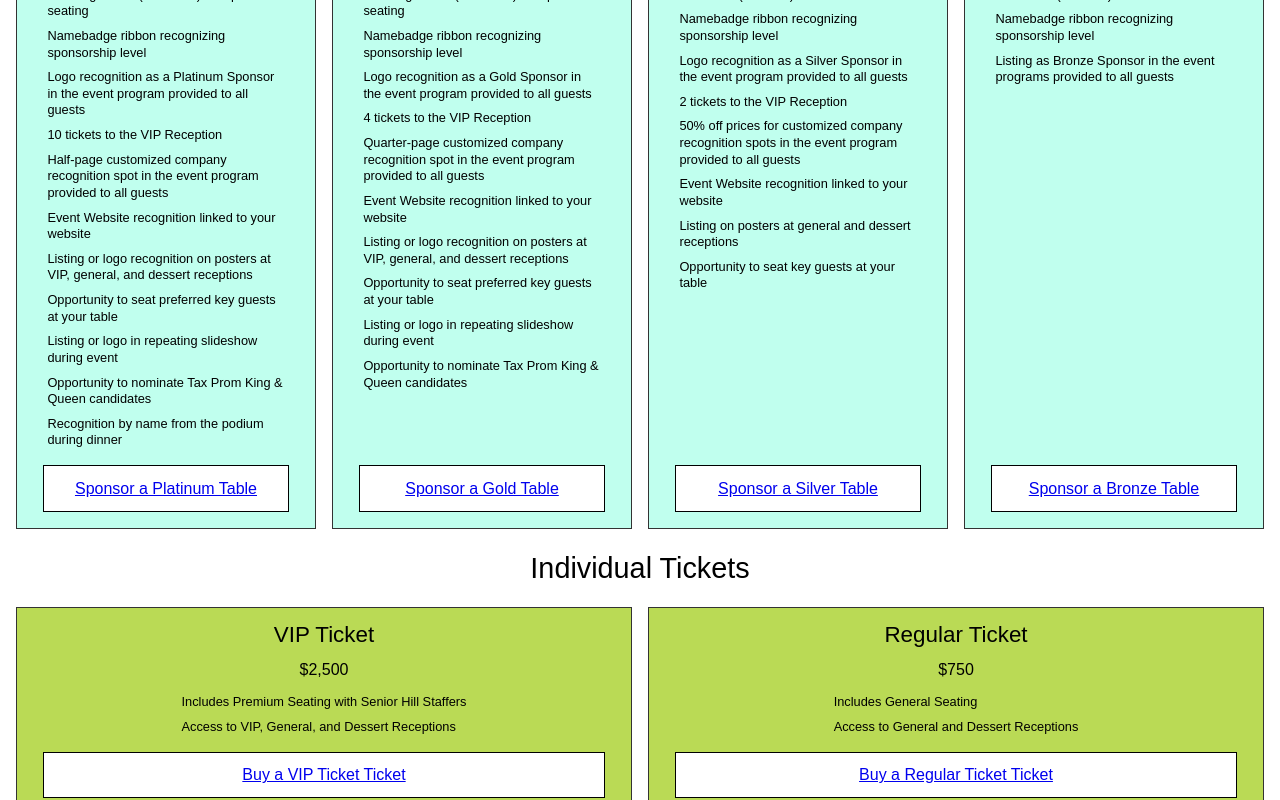
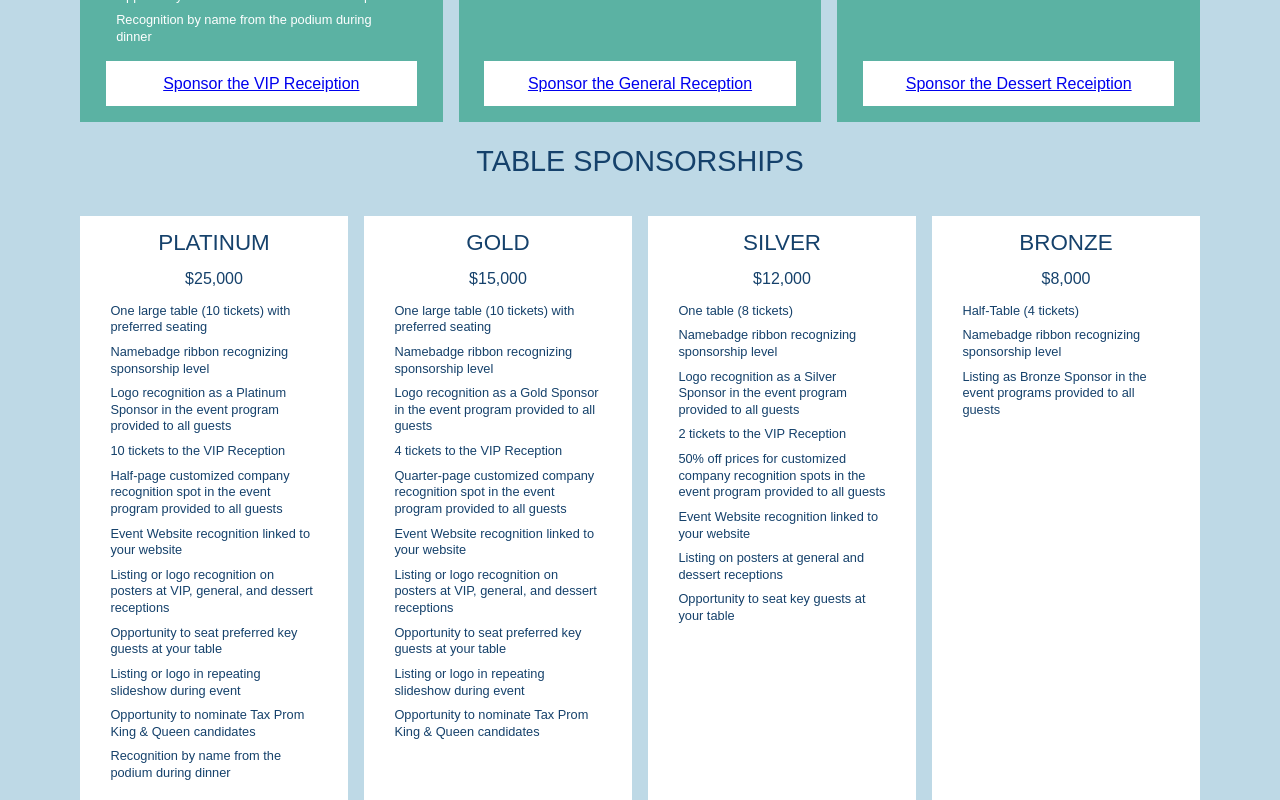
Before and after one commit to TaxFoundation/taxprom-2018, a React (Create React App) app: page / in a window 1280 px wide. Shown: the part 2000-2800 px from the top of the page. Built offline with nearby package versions, Linux system fonts and the light colour scheme; a web font is replaced by a local one.

Commit message:
Add a bunch of Dan's colors

```diff
--- a/src/App.js
+++ b/src/App.js
@@ -23,6 +23,7 @@ const AppLayout = styled.div`
   h5,
   h6 {
     text-align: center;
+    text-transform: uppercase;
   }
 
   h1 {
@@ -74,12 +75,6 @@ const sectionRoutes = [
   },
 ];
 
-const AppContent = styled.div`
-  display: grid;
-  grid-gap: 1rem;
-  grid-template: auto / auto;
-`;
-
 class App extends Component {
   constructor() {
     super();
@@ -109,7 +104,6 @@ class App extends Component {
         <AppLayout>
           <Header routes={sectionRoutes} transparent={this.state.transparentHeader} />
           <Splash title={data.title} date={data.date} updateHeaderBG={this.updateHeaderBG} venueName={data.venueName} />
-          <AppContent>
           <Details details={data.details} route={sectionRoutes[0]} />
           {data.showAwardsSection ? <Awards /> : null}
           <Sponsorships
@@ -132,7 +126,6 @@ class App extends Component {
             venue={data.venueName}
             address={data.venueAddress}
           />
-          </AppContent>
           <Footer />
         </AppLayout>
       </ThemeProvider>
--- a/src/Theme.js
+++ b/src/Theme.js
@@ -1,9 +1,9 @@
 const palette = {
-  primary: '#00548d',
-  primaryHighlight: '#3695b6',
-  secondary: '#55b4a4',
-  secondaryHighlight: '#bedae6',
-  tertiary: '#f9e3c5',
+  primary: 'rgb(21, 65, 107)',
+  primaryHighlight: 'rgb(65, 148, 180)',
+  secondary: 'rgb(91, 178, 163)',
+  secondaryHighlight: 'rgb(190, 217, 230)',
+  tertiary: 'rgb(252, 222, 129)',
 };
 
 const Theme = {
@@ -13,6 +13,7 @@ const Theme = {
   maxWidth: '1440px',
   mobileWidth: '480px',
   tfBlue: '#0094ff',
+  white: '#fff',
   primary: palette.primary,
   primaryHighlight: palette.primaryHighlight,
   secondary: palette.secondary,
--- /dev/null
+++ b/src/components/BackgroundColorContainer.js
@@ -0,0 +1,7 @@
+import styled from 'styled-components';
+
+const BackgroundColorContainer = styled.div`
+  background-color: ${props => props.theme[props.bg]};
+  color: ${props => props.theme[props.color]};
+`;
+export default BackgroundColorContainer;
--- a/src/components/Package.js
+++ b/src/components/Package.js
@@ -3,7 +3,8 @@ import SponsorLevel from './SponsorLevel';
 import { dollars } from '../utilities/formatters';
 
 const PackageBox = SponsorLevel.extend`
-  background-color: #d1337b;
+  background-color: ${props => props.theme.secondary};
+  color: #fff;
 `;
 
 const Package = props => (
--- a/src/components/SectionContainer.js
+++ b/src/components/SectionContainer.js
@@ -5,6 +5,10 @@ const SectionContainer = styled.section`
   grid-template: auto / minmax(auto, ${props => props.theme.maxWidth});
   justify-content: center;
   padding: 0.5rem 1rem;
+
+  @media (min-width: 500px) {
+    padding: 2rem 5rem;
+  }
 `;
 
 export default SectionContainer;
--- a/src/components/SponsorLevel.js
+++ b/src/components/SponsorLevel.js
@@ -2,7 +2,6 @@ import styled from 'styled-components';
 
 const SponsorLevel = styled.div`
   align-content: start;
-  border: 1px solid ${props => props.theme.borderColor || '#000'};
   display: grid;
   grid-gap: 1rem;
   grid-template: repeat(3, auto) 1fr / auto;
@@ -28,7 +27,6 @@ const SponsorLevel = styled.div`
   .sponsorship__pledge {
     align-self: end;
     background-color: #fff;
-    border: 1px solid #000;
     display: block;
     line-height: 1.6;
     padding: 0.6rem;
--- a/src/components/Table.js
+++ b/src/components/Table.js
@@ -3,7 +3,8 @@ import SponsorLevel from './SponsorLevel';
 import { dollars } from '../utilities/formatters';
 
 const TableBox = SponsorLevel.extend`
-  background-color: #c0ffee;
+  background-color: ${props => props.theme.white};
+  color: ${props => props.theme.primary};
 `;
 
 const Table = props => {
--- a/src/components/Ticket.js
+++ b/src/components/Ticket.js
@@ -3,7 +3,8 @@ import SponsorLevel from './SponsorLevel';
 import { dollars } from '../utilities/formatters';
 
 const TicketBox = SponsorLevel.extend`
-  background-color: #bada55;
+  background-color: ${props => props.theme.secondaryHighlight};
+  color: ${props => props.theme.primary};
 `;
 
 const Ticket = props => (
--- a/src/sections/Details.js
+++ b/src/sections/Details.js
@@ -1,6 +1,15 @@
 import React, { Fragment } from 'react';
 import styled from 'styled-components';
+import BackgroundColorContainer from '../components/BackgroundColorContainer';
 import SectionContainer from '../components/SectionContainer';
+
+const TaglineContainer = SectionContainer.extend`
+  padding: 2rem 3rem;
+
+  @media (min-width: 500px) {
+    padding: 5rem 9rem;
+  }
+`;
 
 const DetailsContainer = styled.div`
   display: grid;
@@ -38,10 +47,12 @@ const StatisticsList = styled.ul`
 
 const Details = props => (
   <Fragment>
-    <SectionContainer>
-      <h2>{props.details.detailsTitle}</h2>
-      <p>{props.details.detailsDescription}</p>
-    </SectionContainer>
+    <BackgroundColorContainer bg="primary" color="white">
+      <TaglineContainer>
+        <h2>{props.details.detailsTitle}</h2>
+        <p>{props.details.detailsDescription}</p>
+      </TaglineContainer>
+    </BackgroundColorContainer>
     <SectionContainer>
       <DetailsContainer>
         <DetailsList>{props.details.detailsBullets.map((d, i) => <li key={`detail-${i}`}>{d}</li>)}</DetailsList>
--- a/src/sections/Sponsorships.js
+++ b/src/sections/Sponsorships.js
@@ -1,5 +1,6 @@
-import React from 'react';
+import React, { Fragment } from 'react';
 import styled from 'styled-components';
+import BackgroundColorContainer from '../components/BackgroundColorContainer';
 import SectionContainer from '../components/SectionContainer';
 import Table from '../components/Table';
 import Package from '../components/Package';
@@ -10,14 +11,15 @@ const LevelsContainer = styled.div`
   display: grid;
   grid-gap: 1rem;
   grid-template-columns: 1fr;
-  grid-template-rows: repeat(2, auto);
+  grid-template-rows: auto;
+  padding: 1rem 0;
 
   @media (min-width: 600px) and (max-width: 1079px) {
     grid-template-columns: repeat(2, 1fr);
   }
 
   @media (min-width: 1080px) {
-    grid-template-columns: repeat(auto-fit, minmax(250px, 1fr));
+    grid-template-columns: repeat(auto-fit, minmax(210px, 1fr));
   }
 `;
 
@@ -31,8 +33,9 @@ const Sponsorships = props => {
   }
 
   return (
+    <Fragment>
+      <BackgroundColorContainer bg="secondaryHighlight" color="primary">
         <SectionContainer>
-      <section>
           <h3>Reception Sponsorships</h3>
           <LevelsContainer>
             {props.sponsorships.packages.map(t => {
@@ -40,8 +43,6 @@ const Sponsorships = props => {
               return <Package key={id} id={id} package={t} />;
             })}
           </LevelsContainer>
-      </section>
-      <section>
           <h3>Table Sponsorships</h3>
           <LevelsContainer>
             {props.sponsorships.tables.map(t => {
@@ -49,8 +50,10 @@ const Sponsorships = props => {
               return <Table key={id} id={id} table={t} price={priceType} />;
             })}
           </LevelsContainer>
-      </section>
-      <section>
+        </SectionContainer>
+      </BackgroundColorContainer>
+      <BackgroundColorContainer bg="primaryHighlight" color="white">
+        <SectionContainer>
           <h3>Individual Tickets</h3>
           <LevelsContainer>
             {props.sponsorships.tickets.map(t => {
@@ -58,8 +61,9 @@ const Sponsorships = props => {
               return <Ticket key={id} id={id} ticket={t} />;
             })}
           </LevelsContainer>
-      </section>
         </SectionContainer>
+      </BackgroundColorContainer>
+    </Fragment>
   );
 };
 
```
Lines whose indentation alone changed are shown as unchanged.
